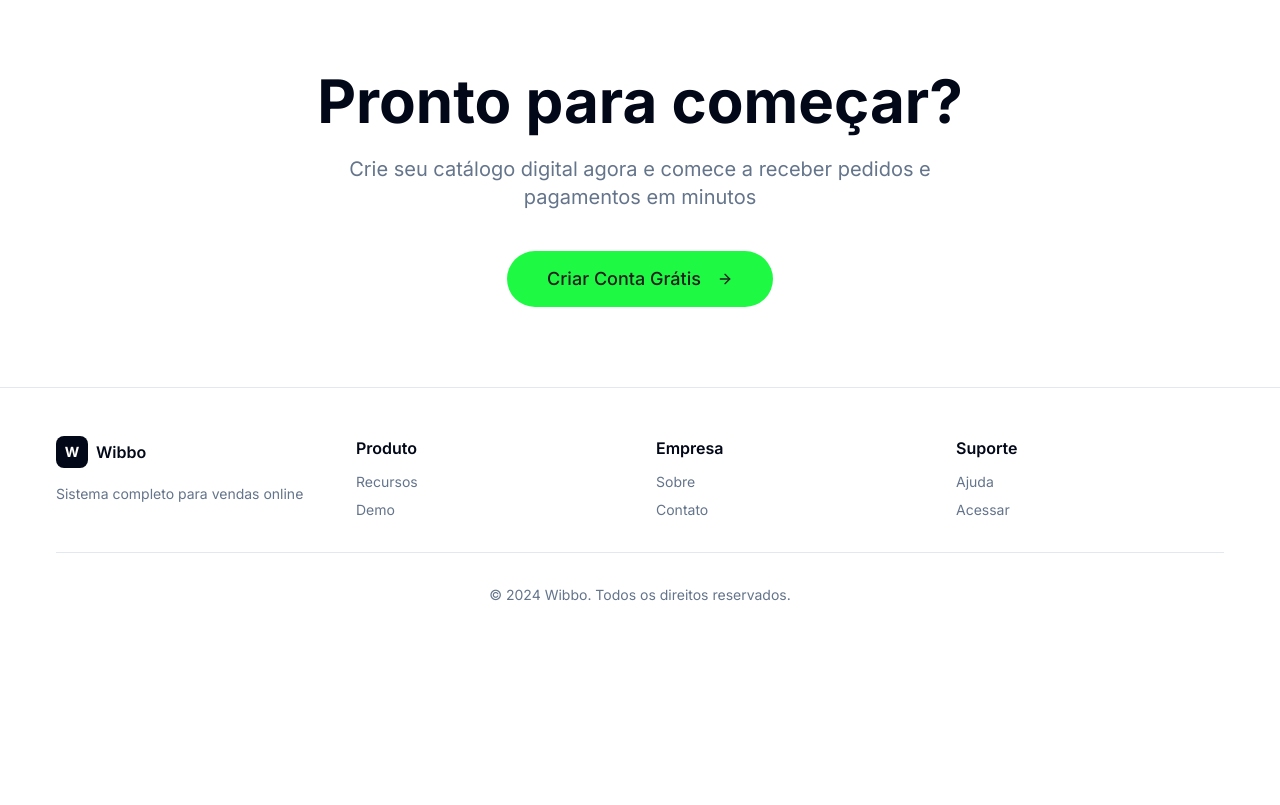
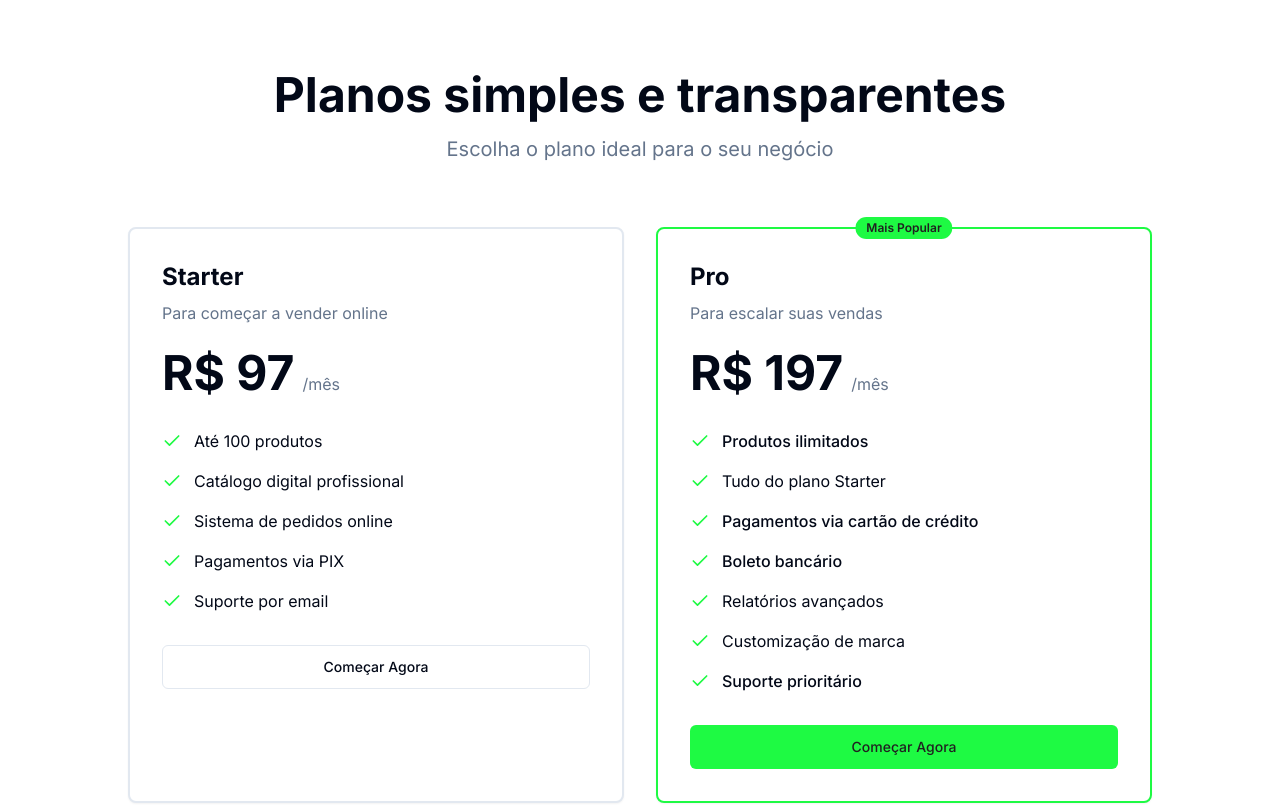
Before and after one commit to skedgehub/elegant-shop-builder-saas, a React (Vite) app: page / in a window 1280 px wide. Shown: the part 2940-3745 px from the top of the page. Before the commit the page ends 3593 px from the top, so only its background shows below. Built offline with nearby package versions, Linux system fonts and the light colour scheme; what openapi-fetch, openapi-react-query would draw is missing.

Commit message:
Add pricing comparison section

```diff
--- a/src/pages/Index.tsx
+++ b/src/pages/Index.tsx
@@ -212,6 +212,122 @@ const Index = () => {
         </div>
       </section>
 
+      {/* Pricing Section */}
+      <section className="py-20 px-6">
+        <div className="container mx-auto max-w-6xl">
+          <div className="text-center mb-16">
+            <h2 className="text-4xl md:text-5xl font-bold mb-4">
+              Planos simples e transparentes
+            </h2>
+            <p className="text-xl text-muted-foreground">
+              Escolha o plano ideal para o seu negócio
+            </p>
+          </div>
+
+          <div className="grid md:grid-cols-2 gap-8 max-w-5xl mx-auto">
+            {/* Starter Plan */}
+            <Card className="border-2 p-8 hover:shadow-lg transition-shadow">
+              <div className="mb-6">
+                <h3 className="text-2xl font-bold mb-2">Starter</h3>
+                <p className="text-muted-foreground">Para começar a vender online</p>
+              </div>
+
+              <div className="mb-8">
+                <div className="flex items-baseline gap-2">
+                  <span className="text-5xl font-bold">R$ 97</span>
+                  <span className="text-muted-foreground">/mês</span>
+                </div>
+              </div>
+
+              <ul className="space-y-4 mb-8">
+                <li className="flex items-start gap-3">
+                  <Check className="h-5 w-5 text-primary mt-0.5 flex-shrink-0" />
+                  <span>Até 100 produtos</span>
+                </li>
+                <li className="flex items-start gap-3">
+                  <Check className="h-5 w-5 text-primary mt-0.5 flex-shrink-0" />
+                  <span>Catálogo digital profissional</span>
+                </li>
+                <li className="flex items-start gap-3">
+                  <Check className="h-5 w-5 text-primary mt-0.5 flex-shrink-0" />
+                  <span>Sistema de pedidos online</span>
+                </li>
+                <li className="flex items-start gap-3">
+                  <Check className="h-5 w-5 text-primary mt-0.5 flex-shrink-0" />
+                  <span>Pagamentos via PIX</span>
+                </li>
+                <li className="flex items-start gap-3">
+                  <Check className="h-5 w-5 text-primary mt-0.5 flex-shrink-0" />
+                  <span>Suporte por email</span>
+                </li>
+              </ul>
+
+              <Link to="/register" className="block">
+                <Button variant="outline" size="lg" className="w-full">
+                  Começar Agora
+                </Button>
+              </Link>
+            </Card>
+
+            {/* Pro Plan */}
+            <Card className="border-2 border-primary p-8 hover:shadow-lg transition-shadow relative">
+              <Badge className="absolute -top-3 left-1/2 -translate-x-1/2">
+                Mais Popular
+              </Badge>
+
+              <div className="mb-6">
+                <h3 className="text-2xl font-bold mb-2">Pro</h3>
+                <p className="text-muted-foreground">Para escalar suas vendas</p>
+              </div>
+
+              <div className="mb-8">
+                <div className="flex items-baseline gap-2">
+                  <span className="text-5xl font-bold">R$ 197</span>
+                  <span className="text-muted-foreground">/mês</span>
+                </div>
+              </div>
+
+              <ul className="space-y-4 mb-8">
+                <li className="flex items-start gap-3">
+                  <Check className="h-5 w-5 text-primary mt-0.5 flex-shrink-0" />
+                  <span className="font-medium">Produtos ilimitados</span>
+                </li>
+                <li className="flex items-start gap-3">
+                  <Check className="h-5 w-5 text-primary mt-0.5 flex-shrink-0" />
+                  <span>Tudo do plano Starter</span>
+                </li>
+                <li className="flex items-start gap-3">
+                  <Check className="h-5 w-5 text-primary mt-0.5 flex-shrink-0" />
+                  <span className="font-medium">Pagamentos via cartão de crédito</span>
+                </li>
+                <li className="flex items-start gap-3">
+                  <Check className="h-5 w-5 text-primary mt-0.5 flex-shrink-0" />
+                  <span className="font-medium">Boleto bancário</span>
+                </li>
+                <li className="flex items-start gap-3">
+                  <Check className="h-5 w-5 text-primary mt-0.5 flex-shrink-0" />
+                  <span>Relatórios avançados</span>
+                </li>
+                <li className="flex items-start gap-3">
+                  <Check className="h-5 w-5 text-primary mt-0.5 flex-shrink-0" />
+                  <span>Customização de marca</span>
+                </li>
+                <li className="flex items-start gap-3">
+                  <Check className="h-5 w-5 text-primary mt-0.5 flex-shrink-0" />
+                  <span className="font-medium">Suporte prioritário</span>
+                </li>
+              </ul>
+
+              <Link to="/register" className="block">
+                <Button size="lg" className="w-full">
+                  Começar Agora
+                </Button>
+              </Link>
+            </Card>
+          </div>
+        </div>
+      </section>
+
       {/* CTA Section */}
       <section className="py-20 px-6">
         <div className="container mx-auto max-w-4xl text-center">
```
